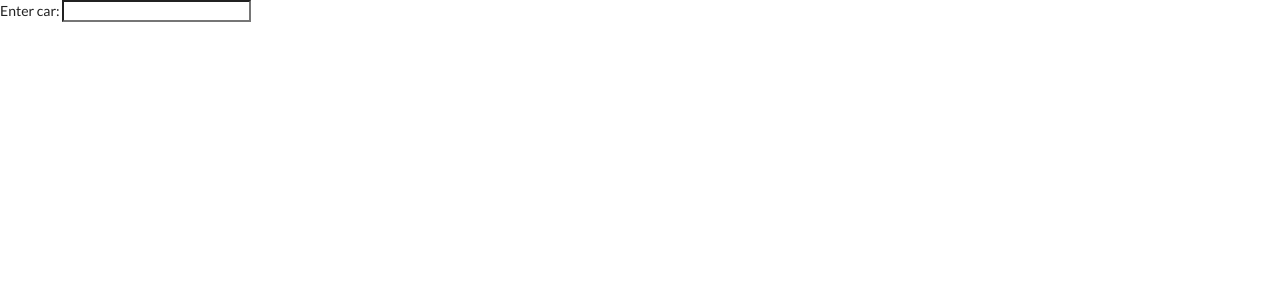
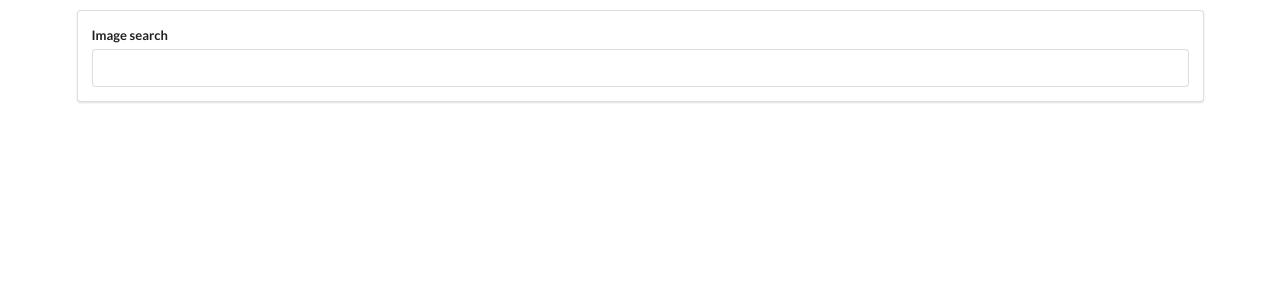
Before and after one commit to IulianStave/images-search-react-api, a React (Create React App) app: page / in a window 1280 px wide. Shown: the top 300 px of the page. Built offline with nearby package versions, Linux system fonts and the light colour scheme.

Commit message:
Add semantic classes to components

```diff
--- a/src/components/App.js
+++ b/src/components/App.js
@@ -3,8 +3,9 @@ import SearchBar from './SearchBar';
 
 class App extends React.Component {
   render () {
+    const containerStyle = {marginTop: '10px'};
     return (
-    <div>
+    <div class="ui container" style={ containerStyle }>
       <SearchBar/>
     </div>
     );
--- a/src/components/SearchBar.js
+++ b/src/components/SearchBar.js
@@ -1,12 +1,17 @@
 import React from 'react';
 
 class SearchBar extends React.Component {
+
   render () {
+    const searchLabel="Image search";
+
     return (
-      <div>
-        <form>
-          <label for="carInput">Enter car: </label>
-          <input id="carInput" type="text"/>
+      <div className="ui segment">
+        <form className="ui form">
+          <div className="field">
+            <label for="carInput">{ searchLabel }</label>
+            <input id="carInput" type="text"/>
+          </div>
         </form>
       </div>
     );
```
Also changed, not shown: public/logo192.png (deleted), public/logo512.png (deleted).
